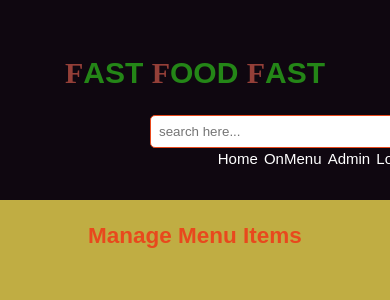
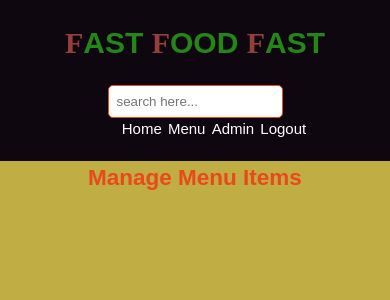
Before and after one commit to Kasulejoseph/fast-food-fast-frontend, a PHP site: page /edit.html in a window 390 px wide; the page is wider, and only the part inside the window is pictured. Shown: the top 300 px of that part. Run offline with PHP 8.4, Linux system fonts and the light colour scheme.

Commit message:
add responsiveness in the UI make the UI more interactive with the user [Derivers #161406592] [Delivers #161407297] [Delivers #161530808]

```diff
--- a/add_food.html
+++ b/add_food.html
@@ -22,6 +22,7 @@
             <li><a href="home.html">Home</a></li>
             <li><a id ="onmenu" href="menu.html">Menu</a></li>
             <li><a href="add_food.html">Admin</a></li>
+            <li><a id = "orders" href="order_list.html">Orders</a></li>
             <li><a href="index.html">Logout</a></li>
     </ul>
 </div>
--- a/css/home.css
+++ b/css/home.css
@@ -54,11 +54,10 @@ header {
     color: #00FF00;
 }
 /* search bar */
-header .search{
-    top: 30%;
+.search{
     width: 400px;
-    padding-left:60px;
-    margin-top: 5px;
+    margin-left: 10%;
+    margin-top: 20px;
     float: left;
 }
 
@@ -205,7 +204,7 @@ table .btn_add{
 footer{
     min-height: auto;
     padding: 10px;
-    margin-top: 60%;
+    margin-top: 70%;
     color: #fff;
     background-color: #0e0d0c;
     text-align: center;
@@ -337,18 +336,39 @@ input[type=text]:focus {
 @media (min-width:640px) {body {font-size: 1rem;}}
 @media (min-width:960px) {body {font-size: 1.2rem;}}
 @media (min-width:1100px) {body {font-size: 1.5rem;}}
+@media (max-width:1183px){
+    body{
+        background-color: rgb(192, 67, 84);
+    }
+    header {
+        padding: 20px;
+        min-height: auto;
+        text-align: center;
+    }
+    #nav{
+        float: none;
+    }
+    .search{
+        width: 50%;
+        margin-left: 25%;
+        padding-left:0%;
+        float: none;
+    }
+
+    #menu {
+        text-align: center;
+        padding-top: 0px;
+        float: none;
+    }
+}
 @media only screen and (max-width: 1038px) {
     body {
-        background-color: rgb(192, 173, 67);
+        background-color: rgb(192, 67, 84);
     }
     header {
         padding: 30px;
-        min-height: 100px;
+        min-height: auto;
         text-align: center;
-    }
-    #menu {
-        float: left;
-        padding-top: 15px;
     }
     footer{
         margin-top: 10%;
@@ -377,21 +397,15 @@ input[type=text]:focus {
         background-color: rgb(192, 173, 67);
     }
     header {
-        padding: 50px;
-        min-height: 100px;
+        padding: 20px;
+        min-height: auto;
+    }
+    h1{
+        margin: 0;
     }
     header #nav {
         text-align: center;
         float: none;
-    }
-    #menu {
-        float: left;
-        padding-top: 15px;
-    }
-    footer{
-        margin-top: 70%;
-        padding: 20px;
-        min-height: 100px;
     }
 /* #media for nav bar */
 
--- a/edit.html
+++ b/edit.html
@@ -14,12 +14,13 @@
 <header>
 <div id="nav"><h1><span id ="highlight">F</span>AST
     <span id ="highlight">F</span>OOD <span id ="highlight">F</span>AST</h1></div>
+    <div class="search">
+        <input id="search" type="text" placeholder="search here...">
+        </div>
     <div id = "menu">
     <ul>
-        <li><div class="search">
-        <input id="search" type="text" placeholder="search here...">
         <li><a href="home.html">Home</a></li>
-        <li><a href="menu.html">OnMenu</a></li>
+        <li><a href="menu.html">Menu</a></li>
         <li><a href="add_food.html">Admin</a></li>
         <li><a href="index.html">Logout</a></li>
     </ul>
--- a/home.html
+++ b/home.html
@@ -14,11 +14,11 @@
 <header>
 <div id="nav"><h1><span id ="highlight">F</span>AST
     <span id ="highlight">F</span>OOD <span id ="highlight">F</span>AST</h1></div>
+        <div class="search">
+                <input type="text" placeholder="search here...">
+            </div>
     <div id = "menu">
     <ul>
-        <li><div class="search">
-                <input type="text" placeholder="search here...">
-            </div></li>
         <li><a href="home.html">Home</a></li>
         <li><a href="menu.html">Menu</a></li>
         <li><a href="order_list.html">Orders</a></li>
--- a/javascript/edit.js
+++ b/javascript/edit.js
@@ -28,14 +28,23 @@ data= `
 </tr>
 
     `
-// get items on menu
+// get items on menu to edit them
 function edit(e){
     e.preventDefault();
+    let token = sessionStorage.getItem("token");
     fetch("https://fast-food-fast-db.herokuapp.com/api/v1/menu",{
         method: 'get',
+        headers: {
+            'Authorization': 'Bearer ' + token,
+            'Accept': 'application/json, text/plain, */*',
+            "Content-type": "application/json",
+        },
     })
     .then(json)
     .then((response) => {
+        if (response.error){
+            document.getElementById("danger").innerHTML = `<h2>Sorry, The menu list is currently empty</h2>`
+        }
         console.log(response);
         response['Onmenu'].forEach((meal) => {
             Dish = `${meal.meal}`;
--- a/javascript/getmenu.js
+++ b/javascript/getmenu.js
@@ -3,6 +3,7 @@ window.addEventListener
 function json(response) {
     return response.json()
 }
+let danger = document.getElementById("danger");
 // get items on menu
 function menuGet(e){
     e.preventDefault();
@@ -12,6 +13,9 @@ function menuGet(e){
     .then(json)
     .then((response) => {
         console.log(response);
+        if(response.error){
+            danger.innerHTML = `<h2>sorry, ${response.error}</h2>`
+        }
         let Image = ['noodles.jpg','pizza.jpeg','burger.jpeg','meat1.jpg']
         Image.forEach((image)=>{
             Image = image
--- a/javascript/orders.js
+++ b/javascript/orders.js
@@ -70,6 +70,10 @@ function call_u(res){
             data += `</table>`
             message= `<h2>${response['error']}</h2`
             document.getElementById("data").innerHTML = data + message
+        }
+        if (response['Failed']){
+            document.getElementById("danger").innerHTML = `<h2>Warning,
+            You don't have permission to access the content of this page</h2>`
         }
         console.log(response)
         let order_list = {}
--- a/menu.html
+++ b/menu.html
@@ -14,11 +14,11 @@
 <header>
 <div id="nav"><h1><span id ="highlight">F</span>AST
     <span id ="highlight">F</span>OOD <span id ="highlight">F</span>AST</h1></div>
+    <div class="search">
+                <input type="text" placeholder="search here...">
+            </div>
     <div id = "menu">
     <ul>
-        <li><div class="search">
-                <input type="text" placeholder="search here...">
-            </div></li>
         <li><a href="home.html">Home</a></li>
         <li><a href="menu.html">Menu</a></li>
         <li><a href="order_list.html">Orders</a></li>
--- a/order_list.html
+++ b/order_list.html
@@ -14,11 +14,11 @@
 <header>
 <div id="nav"><h1><span id ="highlight">F</span>AST
     <span id ="highlight">F</span>OOD <span id ="highlight">F</span>AST</h1></div>
+    <div class="search">
+                <input type="text" placeholder="search here...">
+            </div>
     <div id = "menu">
     <ul>
-        <li><div class="search">
-                <input type="text" placeholder="search here...">
-            </div></li>
             <li><a href="home.html">Home</a></li>
             <li><a href="menu.html">Menu</a></li>
             <li><a href="order_list.html">Orders</a></li>
```
Also changed, not shown: css/add.css (+80 -7 lines), css/order.css (+29 -17 lines), javascript/menu.js (+7 -0 lines), order.html (+7 -6 lines).
